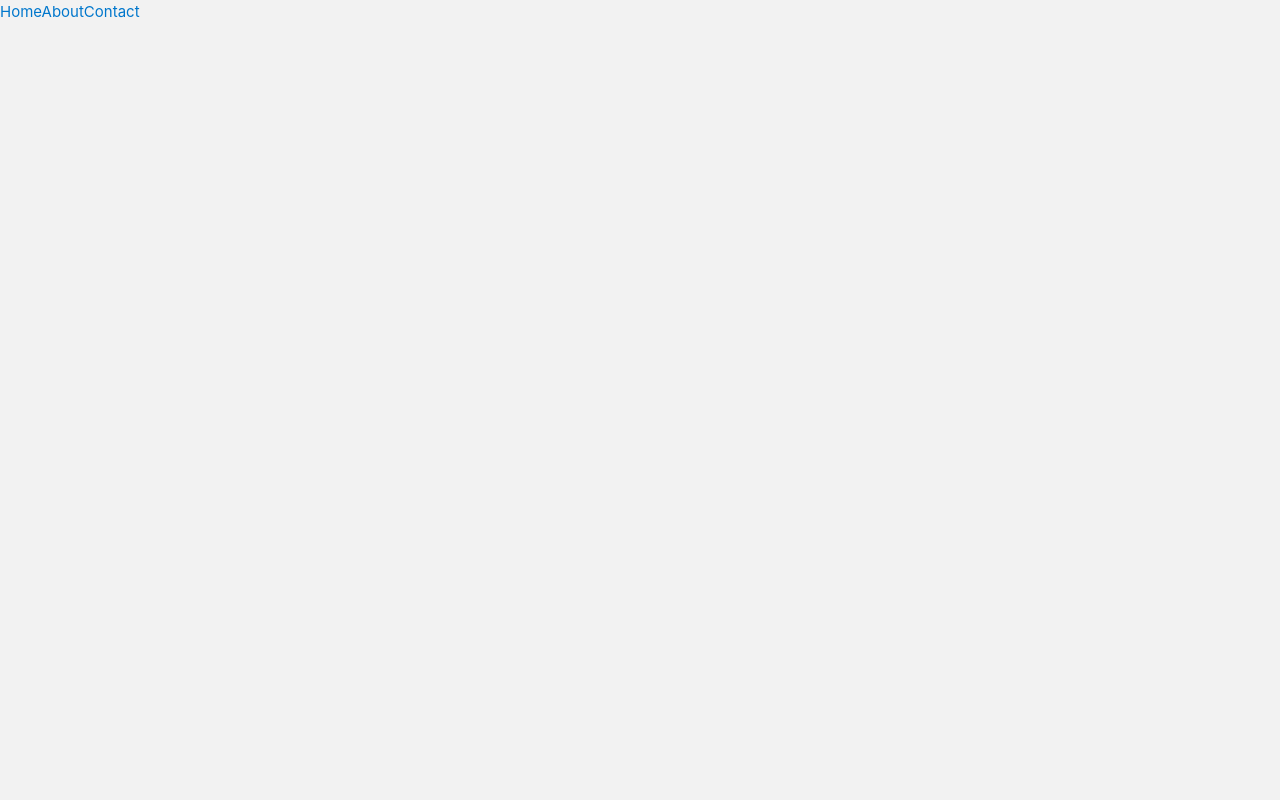
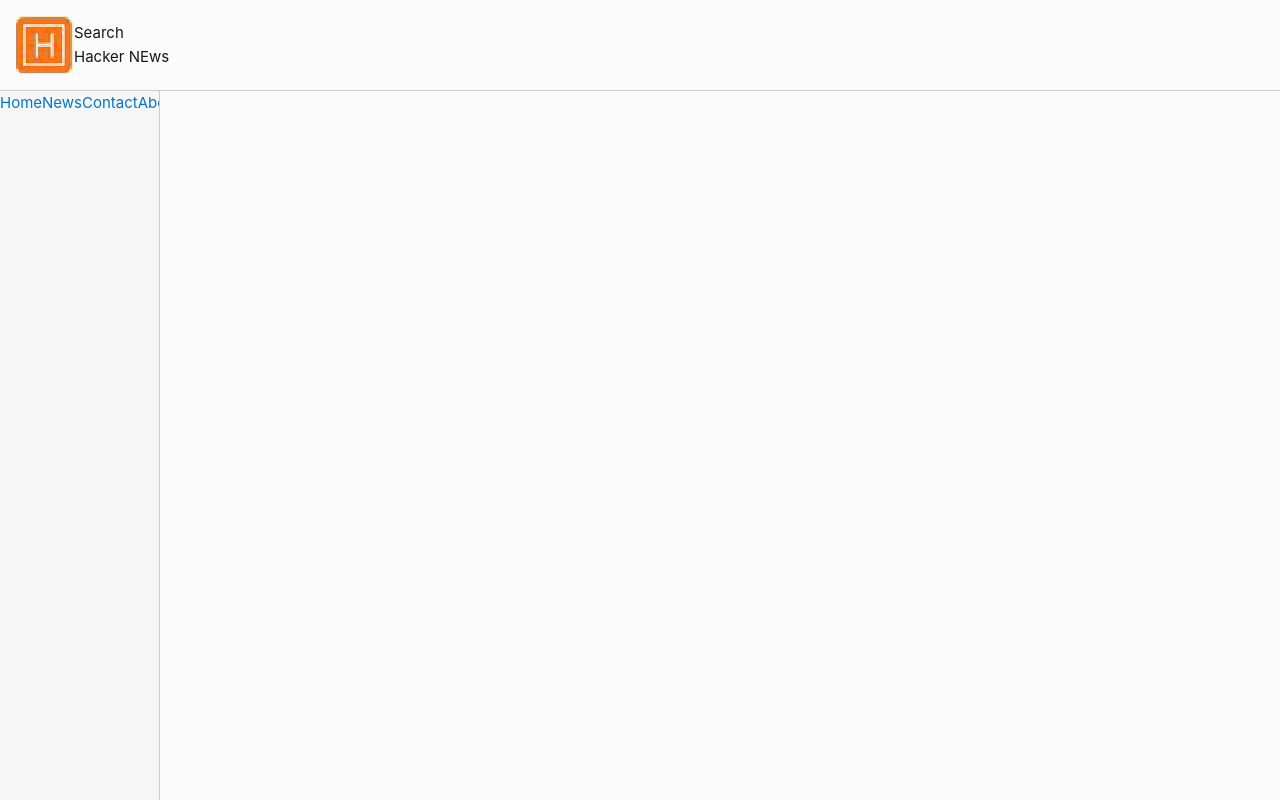
Before and after one commit to petar-stojanovic/emit, a Vue app in the folder hacker-news/: page / in a window 1280 px wide. Before the commit this address had no page. Built offline with nearby package versions, Linux system fonts and the light colour scheme; the HTML template or start-up script is replaced by a standard one.

Commit message:
added components for header and sidebar. added css reset

```diff
--- a/hacker-news/src/App.vue
+++ b/hacker-news/src/App.vue
@@ -1,18 +1,16 @@
 <script setup>
+import Header from "@/components/Header.vue";
+import Sidebar from "@/components/Sidebar.vue";
 </script>
 
 <template>
   <header>
-    <nav>
-      <router-link to="/">Home</router-link>
-      <router-link to="/about">About</router-link>
-      <router-link to="/contact">Contact</router-link>
-    </nav>
+    <Header/>
   </header>
 
   <main>
     <aside>
-
+      <Sidebar/>
     </aside>
 
     <main>
--- a/hacker-news/src/assets/base.css
+++ b/hacker-news/src/assets/base.css
@@ -1,32 +1,39 @@
 :root {
-  --color-background: #f2f2f2;
+  --color-background: #fbfbfb;
   --color-text: #181818;
 
+  --sidebar-background: #f6f6f6;
   --link-color: #0077cc;
 }
 
-@media (prefers-color-scheme: dark) {
-  :root {
-    --color-background: #181818;
-    --color-text: #f2f2f2;
-    --link-color: #0099ff;
-  }
-}
+/*@media (prefers-color-scheme: dark) {*/
+/*  :root {*/
+/*    --color-background: #181818;*/
+/*    --color-text: #fbfbfb;*/
+/*    --link-color: #0099ff;*/
+
+/*    --sidebar-background: #191818;*/
+/*  }*/
+/*}*/
 
 *,
 *::before,
 *::after {
   box-sizing: border-box;
+}
+
+* {
   margin: 0;
-  font-weight: normal;
+  padding: 0;
+  font: inherit;
+  transition: color 0.5s,
+  background-color 0.5s;
 }
 
 body {
   min-height: 100vh;
   color: var(--color-text);
   background: var(--color-background);
-  transition: color 0.5s,
-  background-color 0.5s;
   line-height: 1.6;
   font-family: Inter,
   -apple-system,
@@ -50,3 +57,12 @@ a {
   color: var(--link-color);
   text-decoration: none;
 }
+
+img {
+  display: block;
+  max-width: 100%;
+}
+
+input, textarea, button, select {
+  font: inherit;
+}
--- a/hacker-news/src/assets/main.css
+++ b/hacker-news/src/assets/main.css
@@ -1 +1,14 @@
 @import './base.css';
+
+
+.flex {
+  display: flex;
+}
+
+.align-center {
+  align-items: center;
+}
+
+.justify-center {
+  justify-content: center;
+}
--- /dev/null
+++ b/hacker-news/src/components/Header.vue
@@ -0,0 +1,25 @@
+<script setup>
+
+</script>
+
+<template>
+  <nav>
+    <div class="flex justify-center align-center">
+      <div class="logo">
+        <img src="@/assets/logo.png" alt="Logo"/>
+      </div>
+      <h1>Search<br/>Hacker NEws</h1>
+    </div>
+
+  </nav>
+</template>
+
+<style scoped>
+nav {
+  display: flex;
+  justify-content: space-between;
+  align-items: center;
+  padding: 1rem;
+  border-bottom: 1px solid #ccc;
+}
+</style>
--- /dev/null
+++ b/hacker-news/src/components/Sidebar.vue
@@ -0,0 +1,26 @@
+<script setup>
+
+</script>
+
+<template>
+  <div class="sidebar">
+    <a class="active" href="#home">Home</a>
+    <a href="#news">News</a>
+    <a href="#contact">Contact</a>
+    <a href="#about">About</a>
+  </div>
+
+</template>
+
+<style scoped>
+.sidebar {
+  margin: 0;
+  padding: 0;
+  background-color: var(--sidebar-background);
+  width: 10rem;
+  position: fixed;
+  height: 100%;
+  overflow: auto;
+  border-right: 1px solid #ccc;
+}
+</style>
```
Also changed, not shown: hacker-news/src/assets/logo.png (added).
